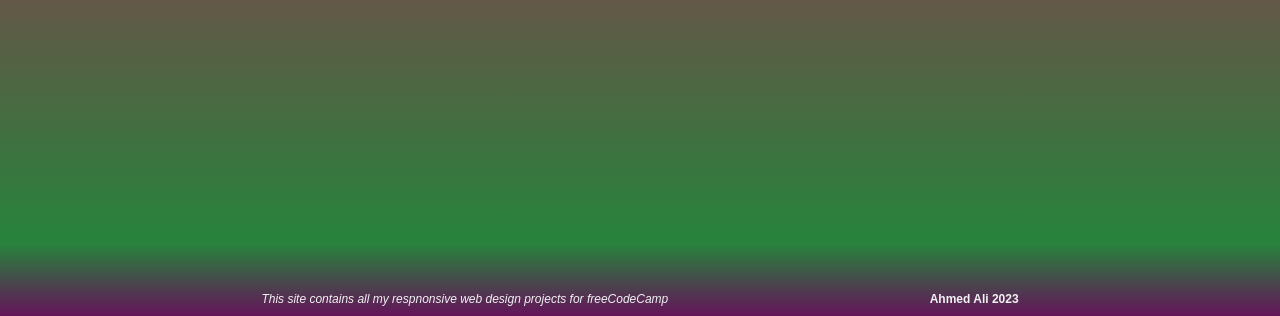
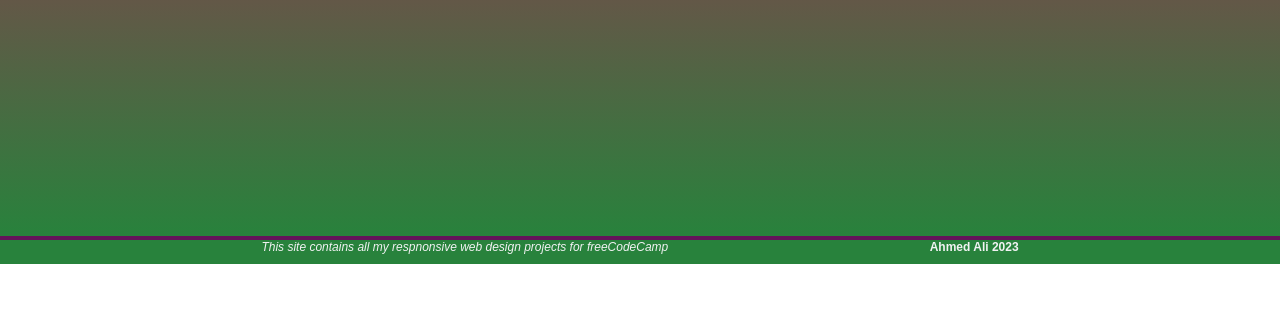
Before and after one commit to EngAhmedMahjoub/FrontEndPortfolio, a plain HTML site: page index.html in a window 1280 px wide. Shown: the part 2272-2588 px from the top of the page. After the commit the page ends 2536 px from the top, so only its background shows below. Drawn offline with Linux system fonts and the light colour scheme.

Commit message:
style the footer

```diff
--- a/styles.css
+++ b/styles.css
@@ -30,12 +30,12 @@ section {
 }
 
 footer {
-  height: 10vh;
-  background: linear-gradient(rgb(40,130,60) 10%, rgb(100, 20, 90));
+  background-color: rgb(40,130,60);
+  border-top: 4px solid rgb(100, 20, 90);
   color: #F1F2F3;
   display: flex;
   justify-content: space-evenly;
-  align-items: flex-end;
+  align-items: center;
   font-size: 12px;
 }
 
```
